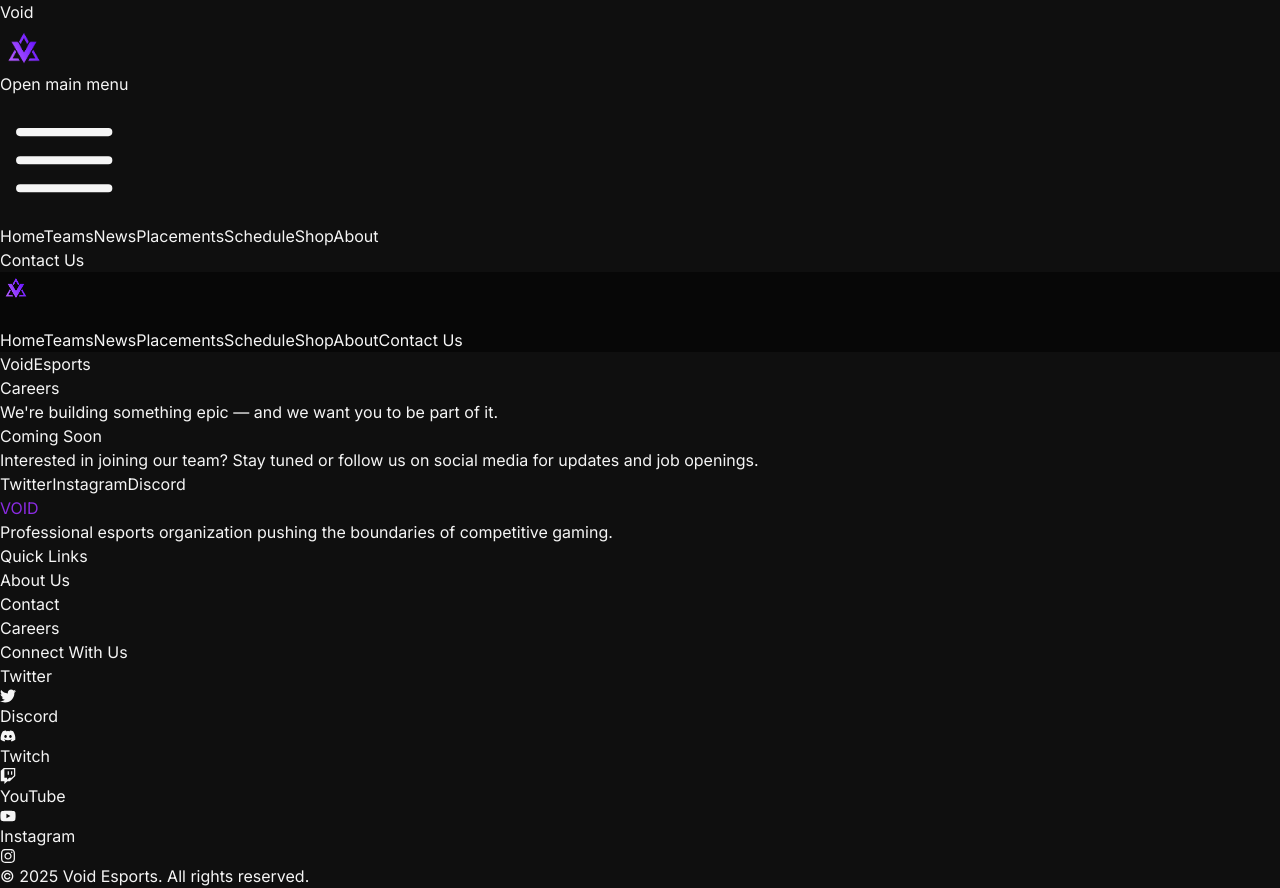
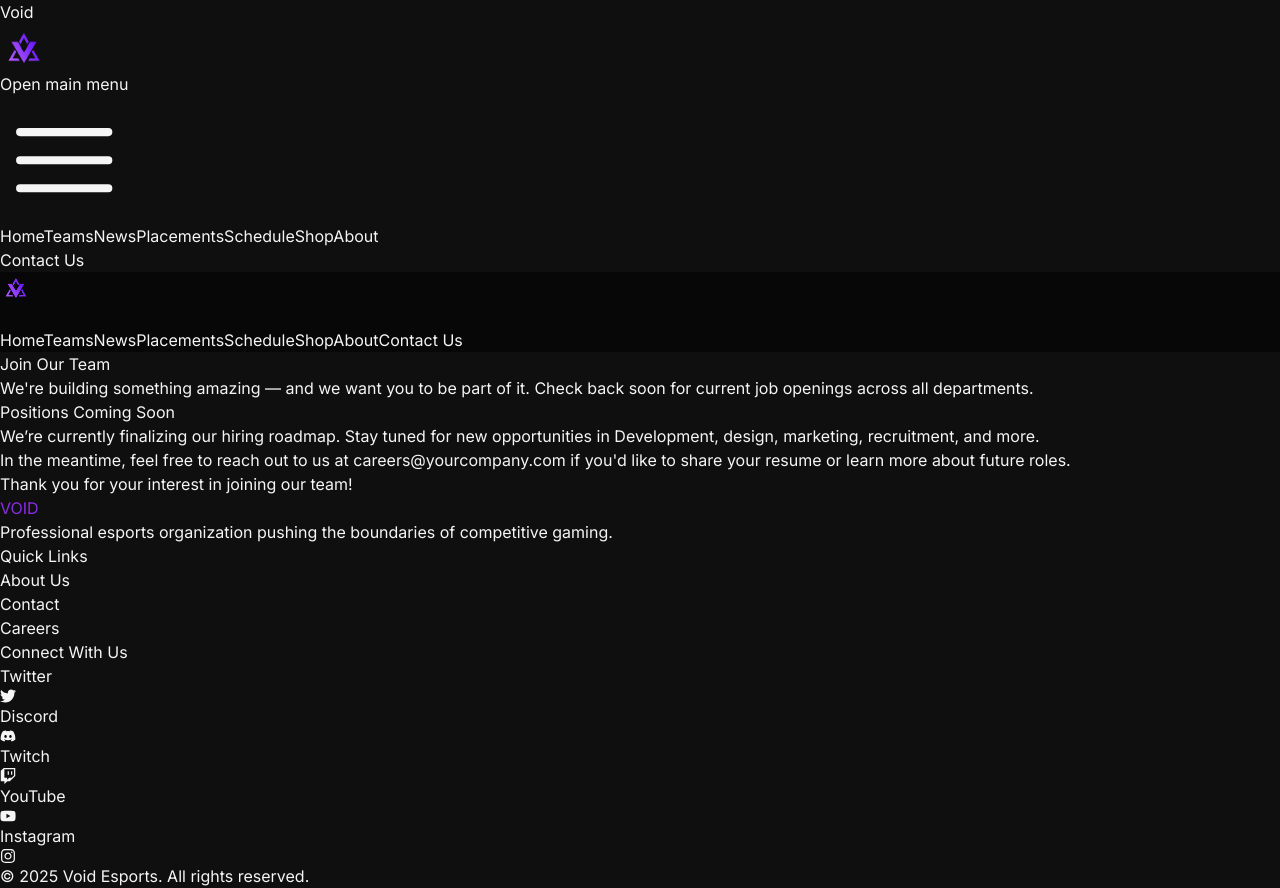
Before and after one commit to N2RSolaceDev/s, a Next.js app: page /careers in a window 1280 px wide. Built offline with nearby package versions, Linux system fonts and the light colour scheme.

Commit message:
Update page.tsx

```diff
--- a/src/app/careers/page.tsx
+++ b/src/app/careers/page.tsx
@@ -1,8 +1,38 @@
 "use client";
 
 import React from "react";
-import CareersContent from "@/components/CareersContent";
 
 export default function CareersPage() {
-  return <CareersContent />;
+  return (
+    <div className="min-h-screen bg-white py-12 px-6 md:px-12">
+      <div className="max-w-4xl mx-auto text-center">
+        <h1 className="text-4xl font-bold text-gray-900 mb-6">Join Our Team</h1>
+        <p className="text-lg text-gray-700 mb-8">
+          We're building something amazing — and we want you to be part of it.
+          Check back soon for current job openings across all departments.
+        </p>
+
+        <div className="bg-gray-100 p-6 rounded-lg shadow-md mb-8">
+          <h2 className="text-2xl font-semibold text-gray-800 mb-4">Positions Coming Soon</h2>
+          <p className="text-gray-600">
+            We’re currently finalizing our hiring roadmap. Stay tuned for new opportunities
+            in Development, design, marketing, recruitment, and more.
+          </p>
+        </div>
+
+        <div className="mt-10">
+          <p className="text-gray-700 mb-4">
+            In the meantime, feel free to reach out to us at{" "}
+            <a href="mailto:careers@yourcompany.com" className="text-blue-600 hover:underline">
+              careers@yourcompany.com
+            </a>{" "}
+            if you'd like to share your resume or learn more about future roles.
+          </p>
+          <p className="text-gray-500 italic">
+            Thank you for your interest in joining our team!
+          </p>
+        </div>
+      </div>
+    </div>
+  );
 }
```
